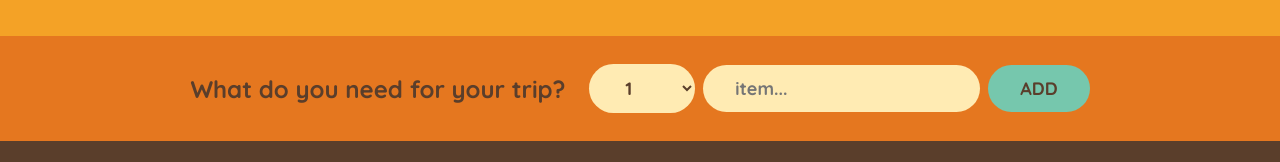
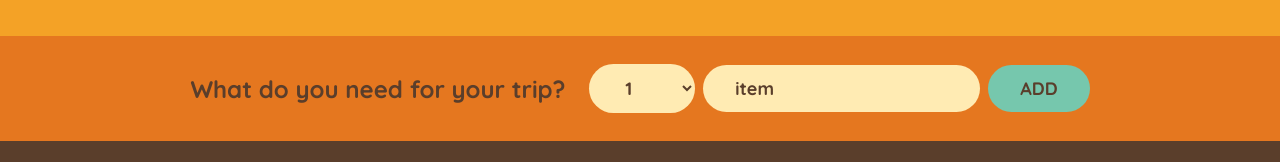
Before and after one commit to devYuraKim/react, a React (Create React App) app in the folder 05-travel-list/: page / in a window 1280 px wide. Shown: the part 136-298 px from the top of the page. Built offline with nearby package versions, Linux system fonts and the light colour scheme.

Commit message:
miscellaneous

```diff
--- a/05-travel-list/src/App.js
+++ b/05-travel-list/src/App.js
@@ -1,4 +1,5 @@
 import "./App.css";
+import { useState } from "react";
 
 const initialItems = [
   { id: 1, description: "passport", quantity: 2, packed: false },
@@ -21,7 +22,10 @@ export default App;
 function Logo() {
   return <h1>Far away🏝️</h1>;
 }
+
 function Form() {
+  const [description, setDescription] = useState("item");
+
   function handleSubmit(event) {
     event.preventDefault();
     console.log(event);
@@ -37,7 +41,7 @@ function Form() {
           </option>
         ))}
       </select>
-      <input type="text" placeholder="item..."></input>
+      <input type="text" value={description}></input>
       <button>add</button>
     </form>
   );
```
